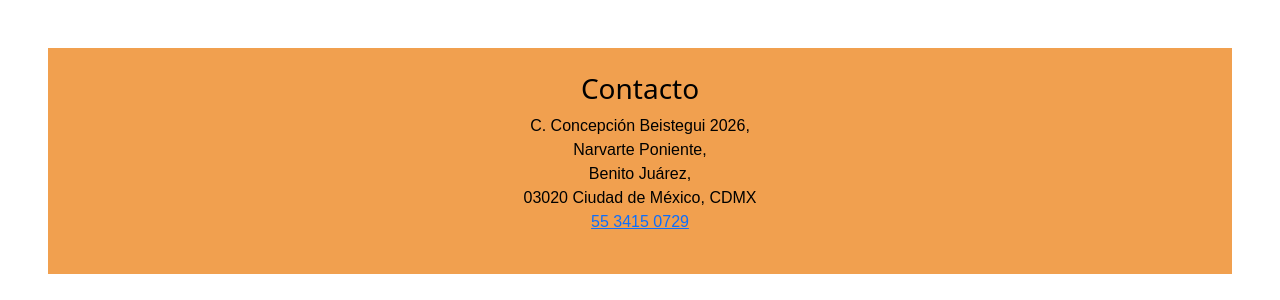
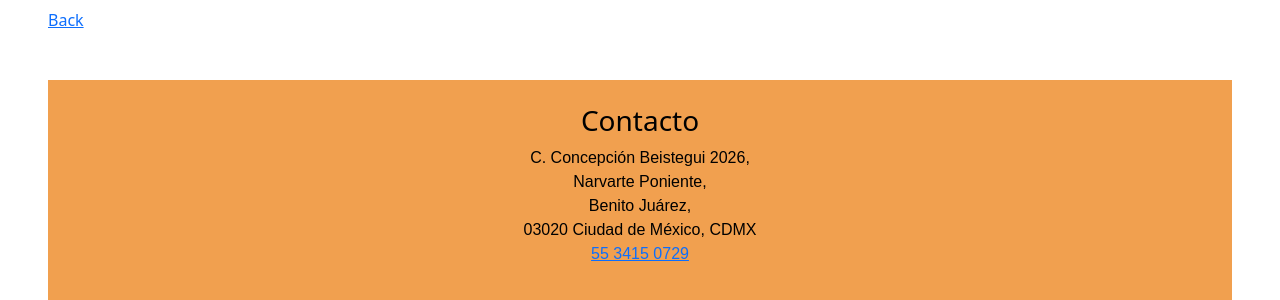
Before and after one commit to paulthz4/tulipanes, a website: page contact.html in a window 1280 px wide. Shown: the top 300 px of the page. Drawn offline with nearby package versions, Linux system fonts and the light colour scheme; some packages are replaced by stand-ins of ours.

Commit message:
created back button for contact page

```diff
--- a/contact.html
+++ b/contact.html
@@ -30,6 +30,7 @@
     </script>
 </head>
     <body id="b">
+        <a href="javascript:history.back()"><p style="margin:0.5em 3em;" class="">Back</p></a>
         <div class=" text orange mx-5 my-5 px-2 py-4" style="padding-top:25%;">
             <h3>Contacto</h3>
             <p style="font-family: Arial, Helvetica, sans-serif;">
```
